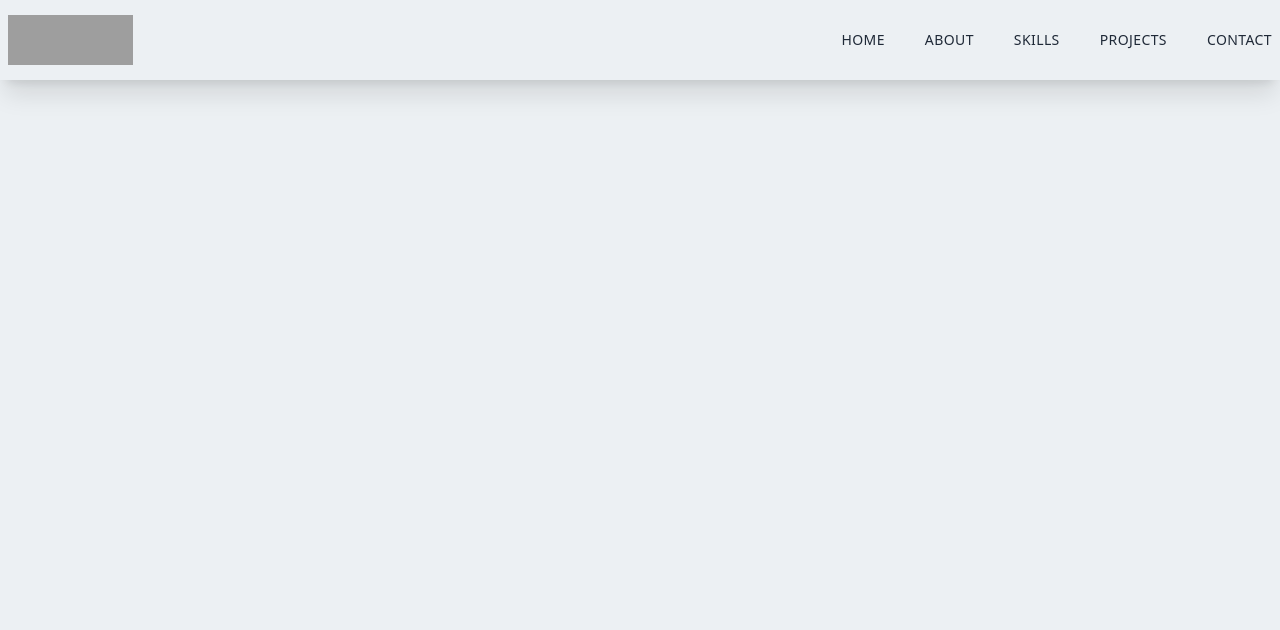
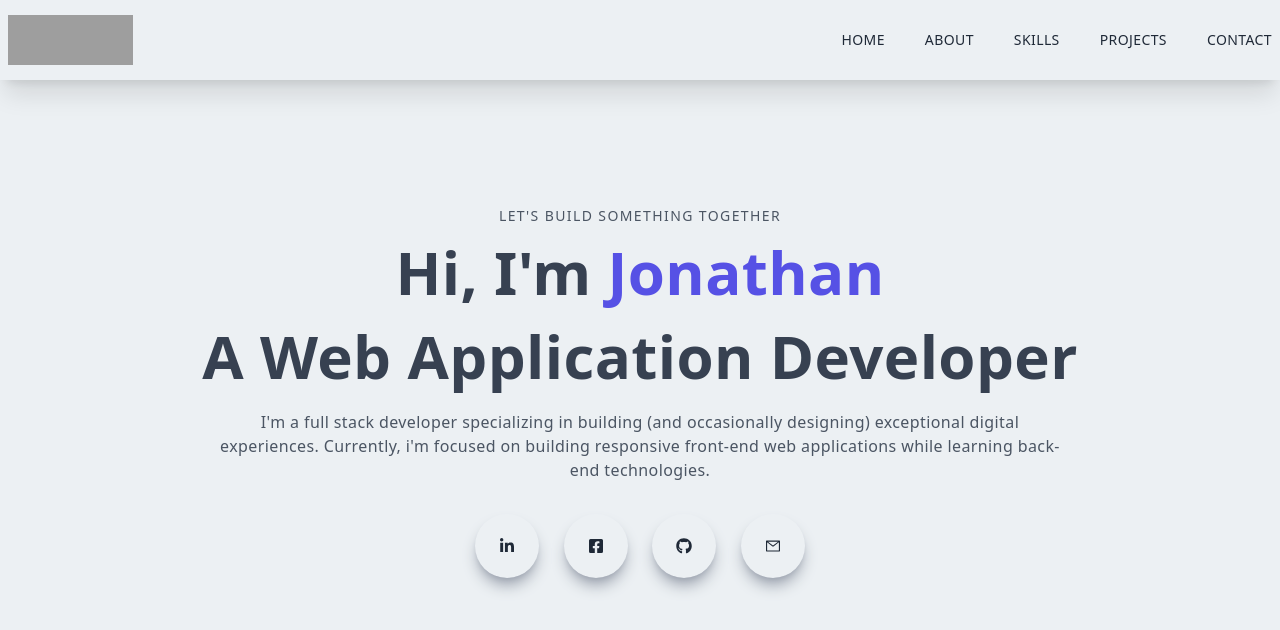
Before and after one commit to goodwill80/Portfolio-Site, a Next.js app: page / in a window 1280 px wide. Shown: the top 630 px of the page. Built offline with nearby package versions, Linux system fonts and the light colour scheme; grey boxes are pictures that could not be loaded.

Commit message:
home component

```diff
--- /dev/null
+++ b/components/Main.jsx
@@ -0,0 +1,43 @@
+import React from 'react'
+import { FaLinkedinIn, FaGithub, FaFacebookSquare } from 'react-icons/fa';
+import { AiOutlineMail } from 'react-icons/ai';
+
+function Main() {
+  return (
+    <div className="w-full h-screen text-center">
+      <div className="max-w-[1240px] w-full h-full mx-auto p-2 flex justify-center items-center">
+        <div>
+            <p className="uppercase text-sm tracking-widest text-gray-600">LET'S BUILD SOMETHING TOGETHER</p>
+            <h1 className="py-4 text-gray-700">
+                Hi, I'm <span className="text-[#5651e5]">Jonathan</span>
+            </h1>
+            <h1 className="py-2 text-gray-700">
+                A Web Application Developer
+            </h1>
+            <p className="py-4 text-gray-600 max-w-[70%] m-auto">
+                I'm a full stack developer specializing in building (and occasionally designing) exceptional
+                digital experiences. Currently, i'm focused on building responsive front-end web applications
+                while learning back-end technologies.
+            </p>
+            <div className="flex items-center justify-between max-w-[330px] m-auto py-4">
+
+                    <div className="rounded-full shadow-lg shadow-gray-400 p-6 cursor-pointer hover:scale-110 ease-in duration-300">
+                        <FaLinkedinIn />
+                    </div>
+                    <div className="rounded-full shadow-lg shadow-gray-400 p-6 cursor-pointer hover:scale-110 ease-in duration-300">
+                        <FaFacebookSquare />
+                    </div>
+                    <div className="rounded-full shadow-lg shadow-gray-400 p-6 cursor-pointer hover:scale-110 ease-in duration-300">
+                        <FaGithub />
+                    </div>
+                    <div className="rounded-full shadow-lg shadow-gray-400 p-6 cursor-pointer hover:scale-110 ease-in duration-300">
+                        <AiOutlineMail />
+                    </div>
+             </div>
+        </div>
+      </div>
+    </div>
+  )
+}
+
+export default Main
--- a/pages/index.js
+++ b/pages/index.js
@@ -1,6 +1,7 @@
 import Head from 'next/head'
 import Image from 'next/image'
 import Navbar from '../components/navbar'
+import Main from '../components/Main'
 
 export default function Home() {
   return (
@@ -11,6 +12,7 @@
         <link rel="icon" href="/favicon.ico" />
       </Head>
       <Navbar />
+      <Main />
 
 
     </div>
```
